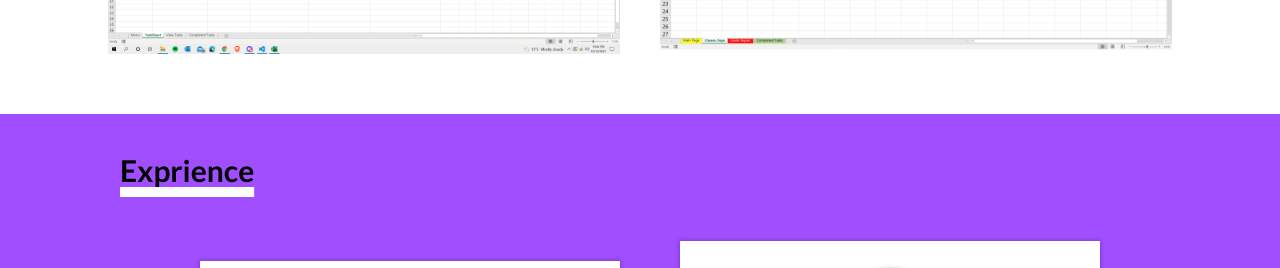
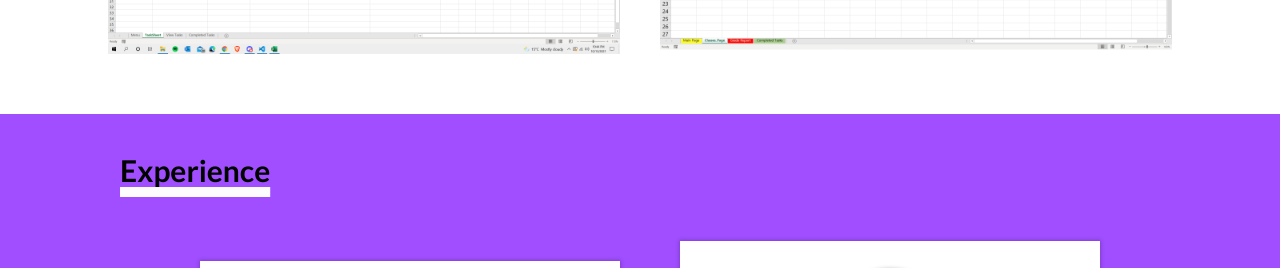
Before and after one commit to Adelpzk/Old_Personal_Website, a React (Create React App) app: page / in a window 1280 px wide. Shown: the part 1360-1628 px from the top of the page. Built offline with nearby package versions, Linux system fonts and the light colour scheme.

Commit message:
fixed typos

```diff
--- a/src/components/Exprience.js
+++ b/src/components/Exprience.js
@@ -5,14 +5,14 @@ import { Card, Button, Container, Row, Col, Image } from "react-bootstrap";
 import TR from "../images/TR-logo.png";
 import Manulife from "../images/manulife.png"
 import Tutor from "../images/Tutor.jpg"
-import "../styles/Projects.css";
+// import "../styles/Projects.css";
 import "../styles/Home.css";
 import "../styles/Exprience.css"
 
 function Exprience(){
     return (
         <div className= "div-exprience" id = "exprience">
-            <div className="projects-header2">Exprience</div>
+            <div className="projects-header2">Experience</div>
             < div className ="container">
             <div className="flex-container">
             <div className="grid">
@@ -27,11 +27,13 @@ function Exprience(){
             </h4>
             <p>
               <ul>
+
                 <li>Worked in a team of 5 to build a proof-of-concept <strong>NextJS</strong> web-app with a
                 <strong> Federated GraphQL</strong> system to display Salesforce
                 product data and Wordpress blogs.</li>
                 <li>Unified the process of accessing data from 10+ data systems and back-end services including
                 <b> Salesforce, MongoDB, Boomi and Apigee by building a GraphQL server.</b></li>
+
               </ul>
             </p>
           </div>
```
